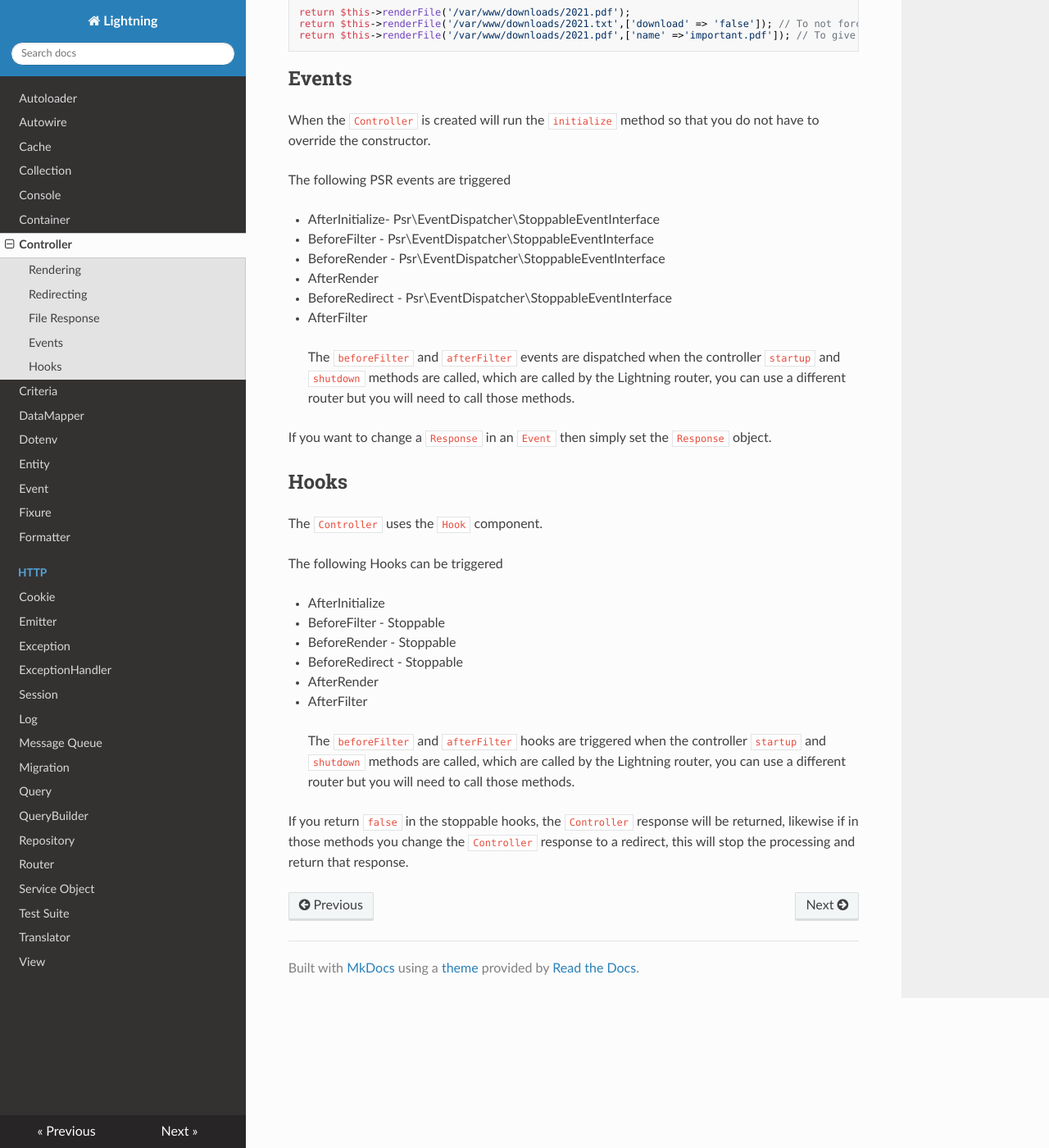
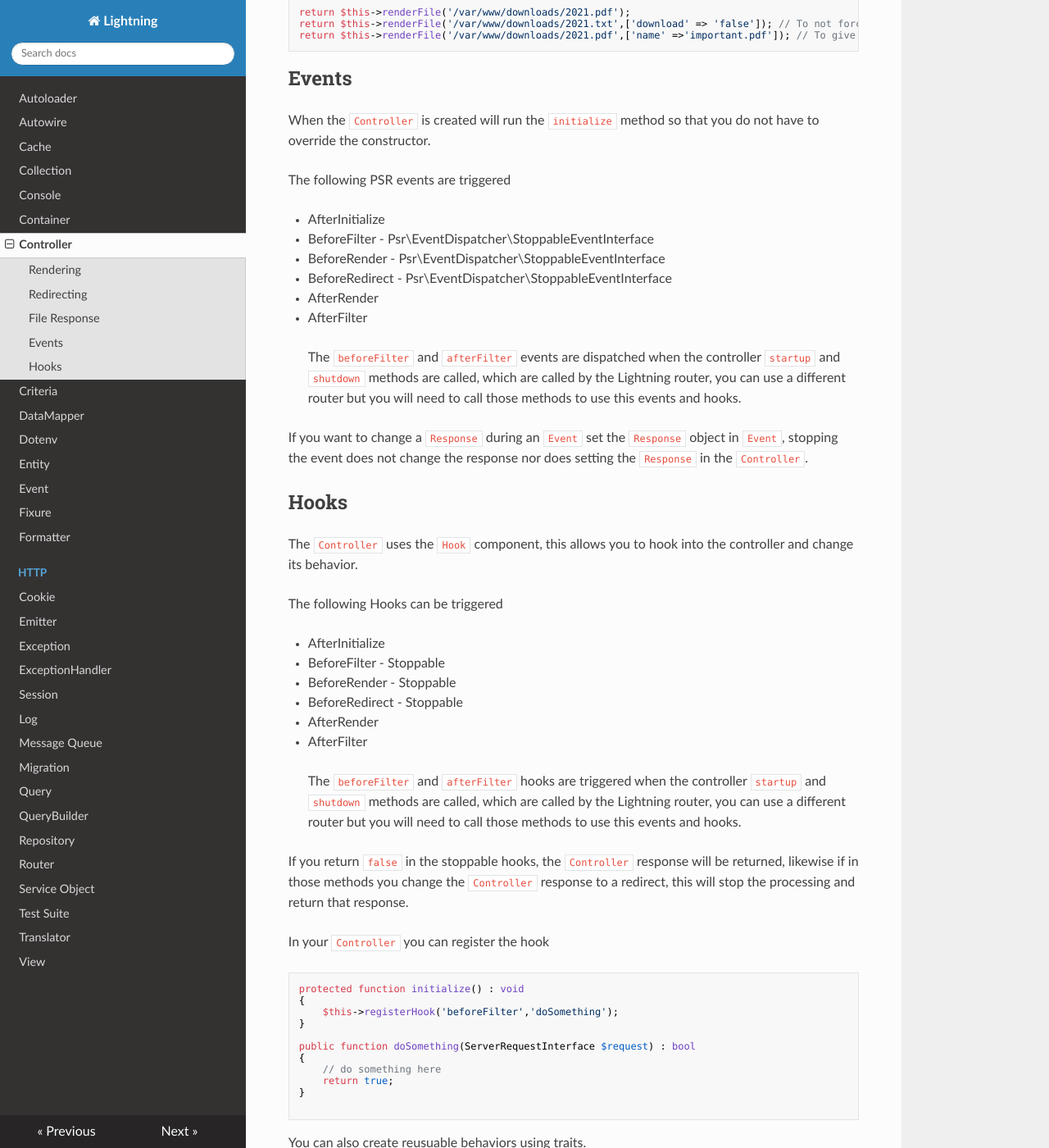
Before and after one commit to jamielsharief/lightning, an MkDocs documentation site: the page built from docs/controller.md, in a window 1280 px wide and 1400 px high, scrolled down 1068 px. Shown: the whole window at 82% size. Built offline with MkDocs 1.6.1, drawn with Linux system fonts in a browser that asks for light colours; nearby versions of some CDN libraries; some of the changed text lies outside the part shown.

Commit message:
worked on controller

````diff
--- a/docs/controller.md
+++ b/docs/controller.md
@@ -60,21 +60,21 @@
 
 The following PSR events are triggered
 
-- AfterInitialize-  Psr\EventDispatcher\StoppableEventInterface
+- AfterInitialize
 - BeforeFilter - Psr\EventDispatcher\StoppableEventInterface
 - BeforeRender - Psr\EventDispatcher\StoppableEventInterface
+- BeforeRedirect - Psr\EventDispatcher\StoppableEventInterface
 - AfterRender
-- BeforeRedirect - Psr\EventDispatcher\StoppableEventInterface
 - AfterFilter
 
-> The `beforeFilter` and `afterFilter` events are dispatched when the controller `startup` and `shutdown` methods are called, which are called by the Lightning router, you can use a different router but you will need to call those methods.
+> The `beforeFilter` and `afterFilter` events are dispatched when the controller `startup` and `shutdown` methods are called, which are called by the Lightning router, you can use a different router but you will need to call those methods to use this events and hooks.
 
-If you want to change a `Response` in an `Event` then simply set the `Response` object.
+If you want to change a `Response` during an `Event` set the `Response` object in `Event`, stopping the event does not change the response nor does setting the `Response` in the `Controller`.
 
 
 ## Hooks
 
-The `Controller` uses the `Hook` component.
+The `Controller` uses the `Hook` component, this allows you to hook into the controller and change its behavior.
 
 The following Hooks can be triggered
 
@@ -85,6 +85,41 @@
 - AfterRender
 - AfterFilter
 
-> The `beforeFilter` and `afterFilter` hooks are triggered when the controller `startup` and `shutdown` methods are called, which are called by the Lightning router, you can use a different router but you will need to call those methods.
+> The `beforeFilter` and `afterFilter` hooks are triggered when the controller `startup` and `shutdown` methods are called, which are called by the Lightning router, you can use a different router but you will need to call those methods to use this events and hooks.
 
 If you return `false` in the stoppable hooks, the `Controller` response will be returned, likewise if in those methods you change the `Controller` response to a redirect, this will stop the processing and return that response.
+
+
+In your `Controller` you can register the hook
+
+```php
+protected function initialize() : void
+{
+    $this->registerHook('beforeFilter','doSomething');
+}
+
+public function doSomething(ServerRequestInterface $request) : bool
+{
+    // do something here
+    return true;
+}
+
+```
+
+You can also create reusuable behaviors using traits.
+
+```php
+trait DoSomething
+{
+    public function initializeDoSomethingTrait(): void
+    {
+        $this->registerHook('beforeFilter','doSomething');
+    }
+
+    public function doSomething(ServerRequestInterface $request) : bool
+    {
+        // do something here
+        return true;
+    }
+}
+```
````
Also changed, not shown: 2 other files.
